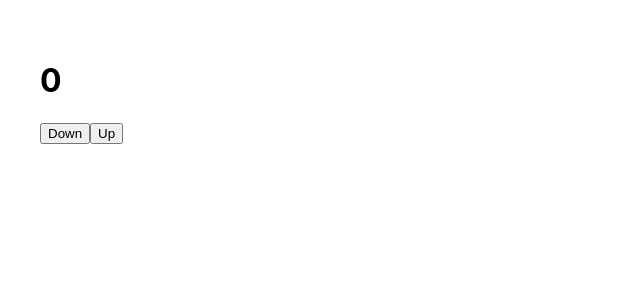
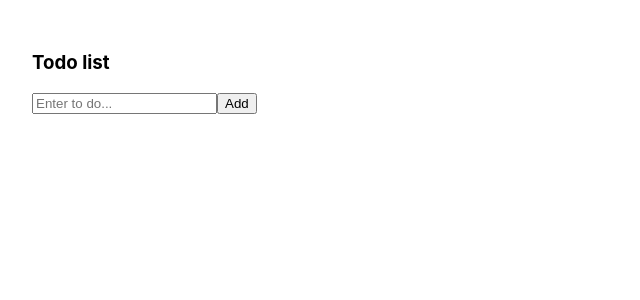
Before and after one commit to Nhantran65/React_add_chore, a React (Create React App) app: page / in a window 1280 px wide. Shown: the top 300 px of the page, without its empty margins (0-640 px from the left). Built offline with nearby package versions, Linux system fonts and the light colour scheme.

Commit message:
Add Chores/jobs by using useReducer setJob addJob and deleteJob

```diff
--- a/src/App.js
+++ b/src/App.js
@@ -1,49 +1,106 @@
 
-import { useState, useRef, useMemo, useReducer } from "react";
+import {  useReducer, useRef } from "react";
+// import Content from './Content'
+//  1. initial State
 
-// useState
-// 1. init state: 0
-// 2. Actions : Up(state + 1) Down (state - 1)
+const initState = {
+  job: '',
+  jobs: []
+}
+//  2. Action
+const SET_JOB = 'set-job'
+const ADD_JOB = 'add-job'
+const DELETE_JOB = 'delete-job'
 
-// usereducer
-// 1. init state: 0
-// 2. Actions : Up(state + 1) Down (state - 1)
-// 3. Reducer
-// 4. dispatch( a term which is used to activate an action)
-
-// init state
-const initState = 0
-
-// Actions
-const UP_ACTION = 'up'
-const DOWN_ACTION = 'down'
-
-// Reducer
-const reducer=(state, action)=> {
-  switch(action){
-    case UP_ACTION:
-      return state + 1
-    case DOWN_ACTION:
-      return state - 1
-    default:
-      throw new Error(`Invalid action`)
+const setJob = payload => {
+  return {
+    type:SET_JOB,
+    payload
   }
 }
 
+const addJob = payload => {
+  return {
+    type:ADD_JOB,
+    payload
+  }
+}
+
+const deleteJob = payload => {
+  return {
+    type:DELETE_JOB,
+    payload
+  }
+}
+
+//  4. Dispatch
+
+const reducer = (state, action) => {
+  console.log('Action: ', action)
+  console.log('Prev state: ', state)
+
+  let newState
+
+  switch(action.type) {
+    case SET_JOB:
+      newState = {
+        ...state,
+        job: action.payload
+      }
+      break
+    case ADD_JOB:
+      newState = {
+        ...state,
+        jobs: [...state.jobs, action.payload]
+      }
+      break
+      case DELETE_JOB:
+        const newJobs = [...state.jobs];
+        newJobs.splice(action.payload, 1)
+        newState = {
+          ...state,
+          jobs: newJobs
+        }
+        break
+      default:
+        throw new Error('Invalid action')
+  }
+
+  console.log('New state: ', state)
+
+  return newState;
+}
 
 function App() {
-  const [count, dispatch]=useReducer(reducer, initState)
+    const [state, dispatch] = useReducer(reducer, initState)
+
+    const { job, jobs } = state;
+
+    const inputRef = useRef();
+
+    const handleSubmit = () => {
+      dispatch(addJob(job))
+      dispatch(setJob(''))
+      inputRef.current.focus();
+    }
 
   return (
-    <div style={{ padding: 40 }}>
-      <h1>{count}</h1>
-      <button
-      onClick={()=>{dispatch(DOWN_ACTION)}}
-      >Down</button>
-      <button
-      onClick={()=>{dispatch(UP_ACTION)}}
-      >Up</button>
-
+    <div className="App" style={{padding: 32}}>
+      <h3>Todo list</h3>
+      <input
+        ref={inputRef}
+        value={job}
+        placeholder="Enter to do..."
+        onChange={e => dispatch(setJob(e.target.value))}
+      />
+      <button onClick={handleSubmit}>Add</button>
+      <ul>
+        {jobs.map((job, index) => (
+          <li key={index}>{job}
+            <span onClick={() => dispatch(deleteJob(index))}>&times;</span>
+          </li>
+        ))}
+      </ul>
     </div>
   );
 }
```
